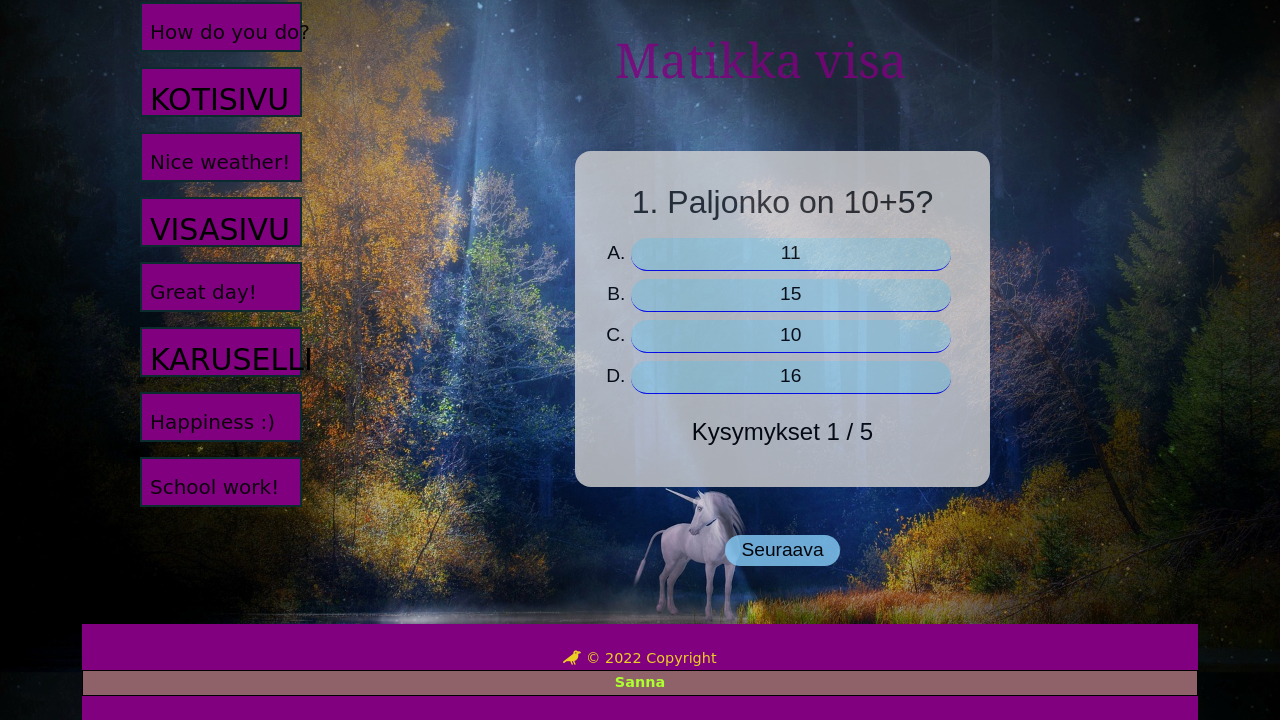
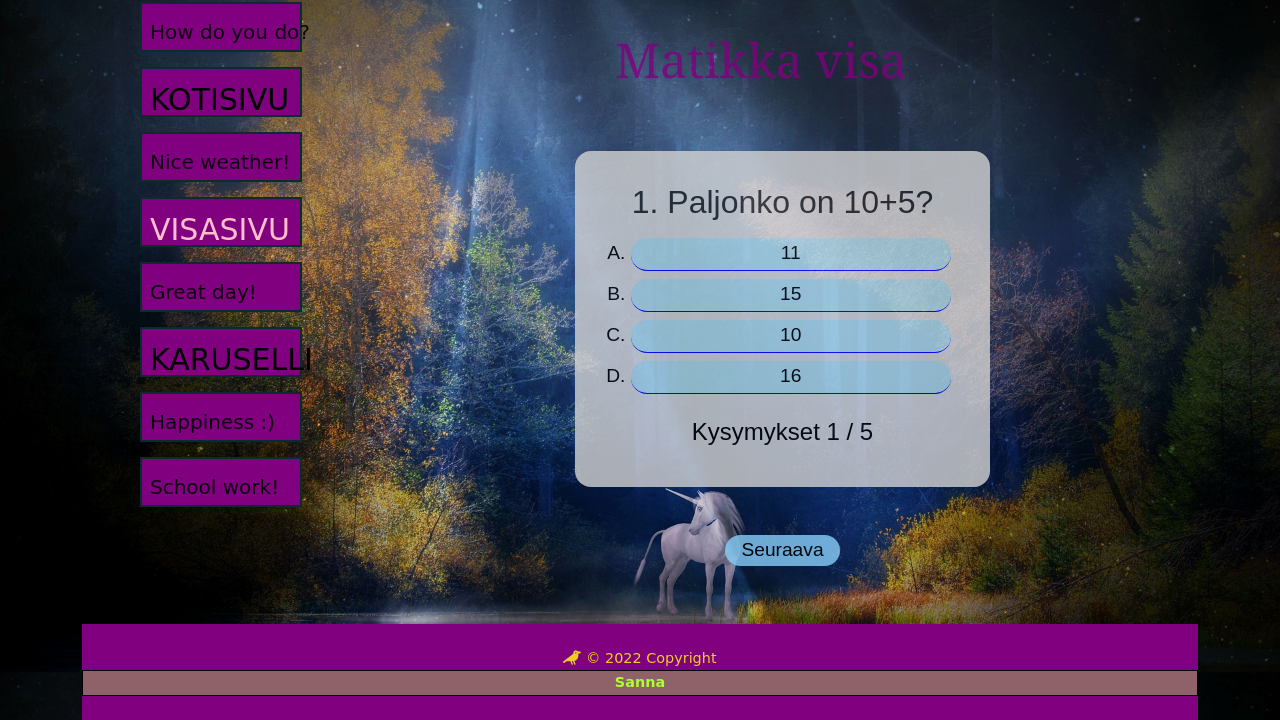
Before and after one commit to sako00/bootstraptsivut, a plain HTML site: page pages/visa.html in a window 1280 px wide. Shown: the part 129-849 px from the top of the page. Drawn offline with nearby package versions, Linux system fonts and the light colour scheme; a web font is replaced by a local one.

Commit message:
css muotoilu []

```diff
--- a/pages/visa.html
+++ b/pages/visa.html
@@ -23,7 +23,7 @@
   <div class="container text-center">
     <div class="row">
       <div class="col-12" id="Header">
-        <header> <img src="../images/Component 6.png" alt="">Web-projekti</header>
+        <header> <img src="../images/Component 6.png"alt="">Web-projekti</header>
         <!--Header tähän väliin-->
 
       </div>
@@ -57,7 +57,7 @@
 
         <div class="visa">
           <nav class="navbar navbar-light navbar-custom">
-            <a class="navbar-brand1" href="./visa.html">
+            <a class="navbar-brand1" href="./visa.html"target=_blank>
               VISASIVU
             </a>
           </nav>
--- a/style/sass.scss
+++ b/style/sass.scss
@@ -38,6 +38,9 @@ $highlight: purple;
 }
 .visa .navbar-brand1{
     font-size: 30px;
+}
+a[target="_blank"]{
+    color: pink;
 }
 .navbar-brand1{
     text-decoration: none;
```
Also changed, not shown: style/sass.css, style/visass.css, 2 other files.
